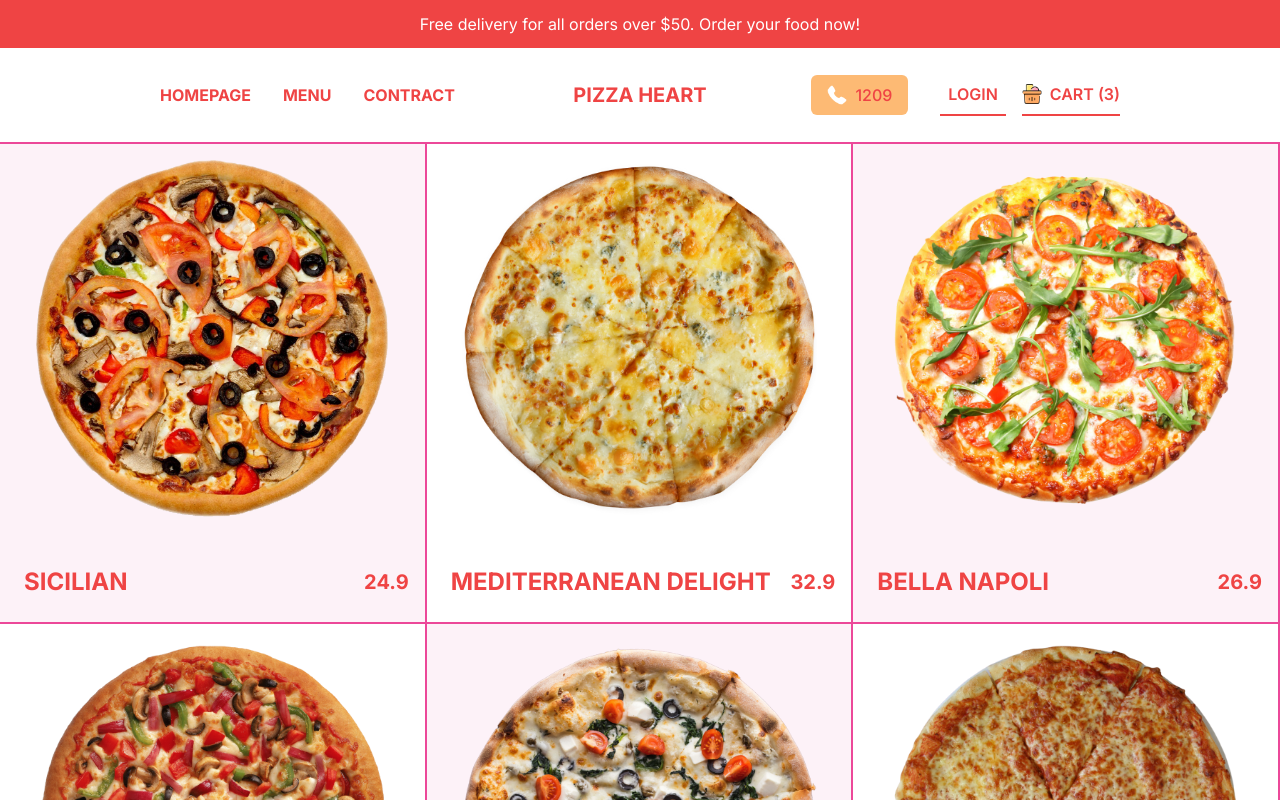
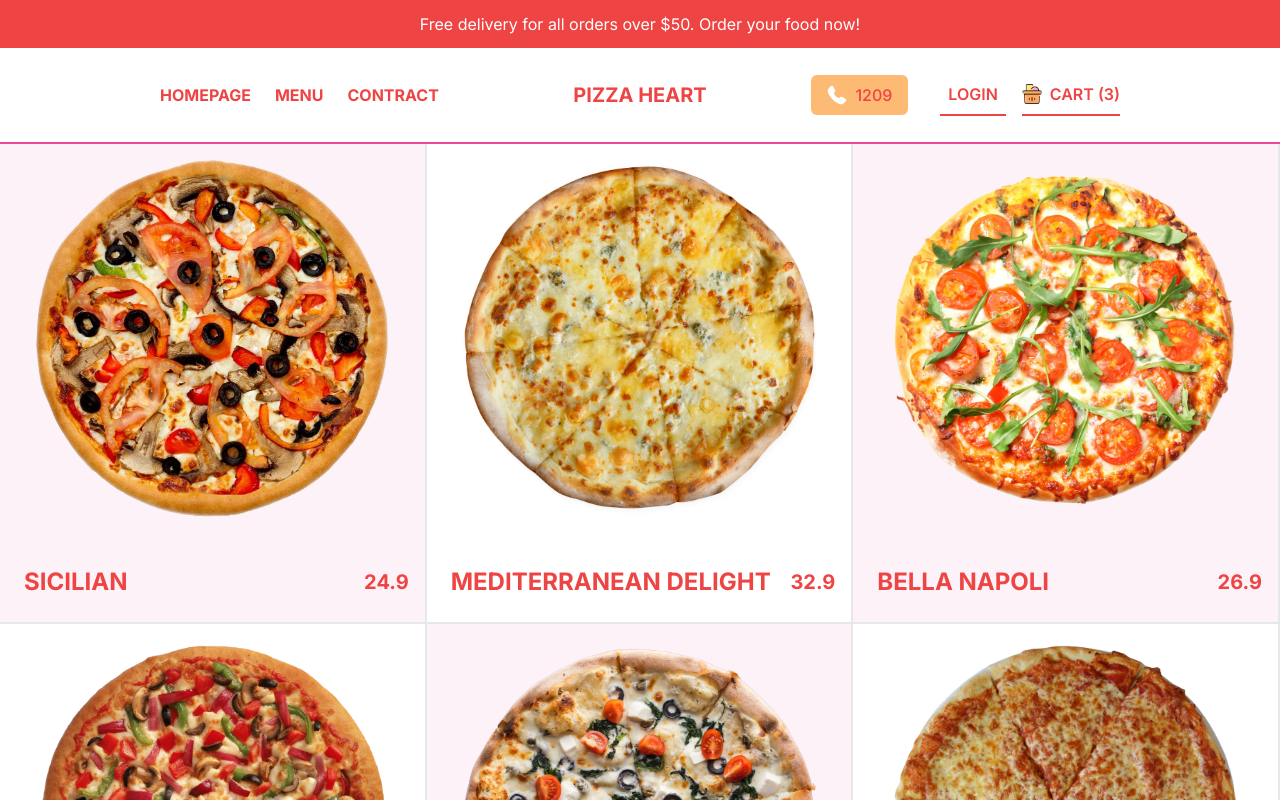
Before and after one commit to Piyabud/Food-Delivery-App, a Next.js app in the folder client/: page /product in a window 1280 px wide. Shown: the top 800 px of the page. Built offline with nearby package versions, Linux system fonts and the light colour scheme.

Commit message:
feat : add border item

```diff
--- a/client/src/app/menu/[catagory]/page.tsx
+++ b/client/src/app/menu/[catagory]/page.tsx
@@ -10,7 +10,8 @@ function CategoryPage() {
         <Link
           key={index}
           href={`/product/${product.id}`}
-          className="group w-full h-[60vh] sm:w-1/2 lg:w-1/3 p-4 flex flex-col justify-between odd:bg-pink-50  relative overflow-hidden"
+          className="group w-full h-[60vh] border-r-2 border-b-2
+          sm:w-1/2 lg:w-1/3 p-4 flex flex-col justify-between odd:bg-pink-50  relative overflow-hidden"
         >
           {/* IMG-CON */}
           {product.img && (
--- a/client/src/app/product/page.tsx
+++ b/client/src/app/product/page.tsx
@@ -8,8 +8,9 @@ function SingerProductPage() {
     <div className=" flex flex-wrap text-red-500">
       {pizzas.map((item, index) => (
         <Link
-          className="w-full h-[60vh] border-r-2 border-b-2 border-pink-500
-          sm:w-1/2 lg:w-1/3 p-4 flex flex-col justify-between group odd:bg-pink-50"
+          className="w-full h-[60vh] border-r-2 border-b-2
+          sm:w-1/2 lg:w-1/3 p-4
+          flex flex-col justify-between group odd:bg-pink-50"
           href={`/product/${item.id}`}
           key={index}
         >
--- a/client/src/components/Navbar.tsx
+++ b/client/src/components/Navbar.tsx
@@ -16,7 +16,7 @@ function Navbar() {
     "
     >
       {/* LEFT LINK */}
-      <div className="hidden md:flex gap-8 flex-1 font-bold">
+      <div className="hidden md:flex gap-6 flex-1 font-bold">
         <Link href={"/"}>Homepage</Link>
         <Link href={"/menu"}>Menu</Link>
         <Link href={"/"}>Contract</Link>
--- /dev/null
+++ b/client/src/components/Price.tsx
@@ -0,0 +1,7 @@
+import React from "react";
+
+function Price() {
+  return <div>Price</div>;
+}
+
+export default Price;
```
